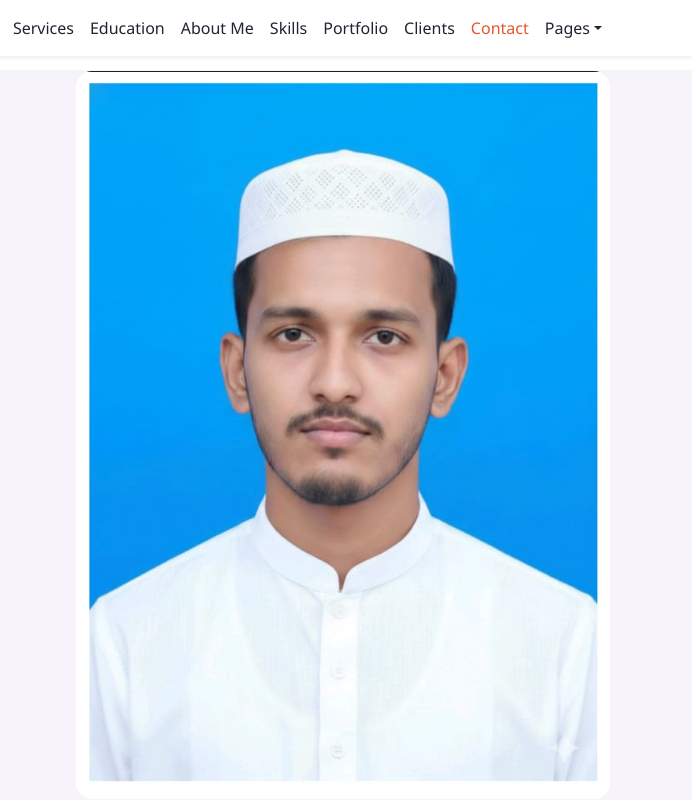
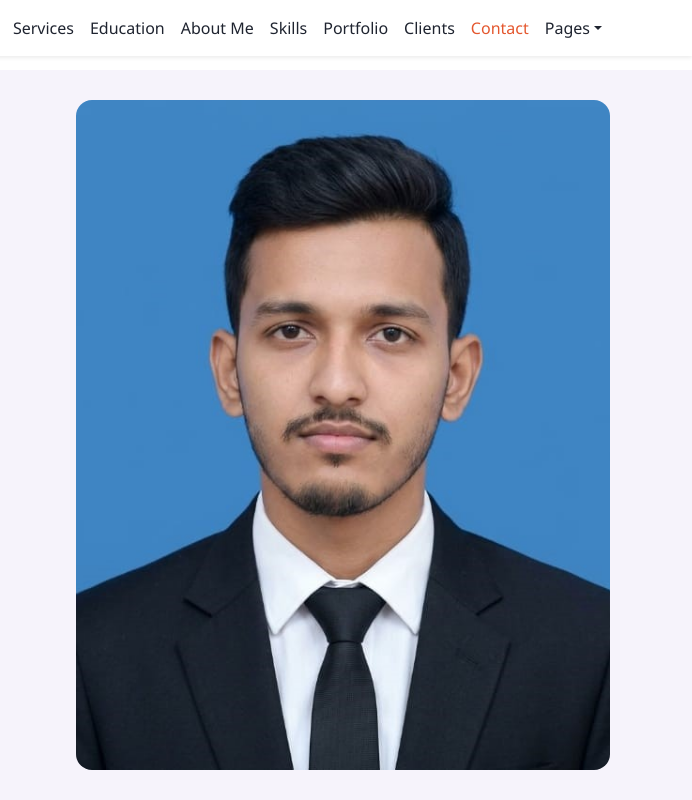
Before and after one commit to diplomainweb/portfolio, a plain HTML site: page index.html in a window 1280 px wide. Shown: the top 800 px of the page, 588-1280 px from the left. Drawn offline with nearby package versions, Linux system fonts and the light colour scheme.

Commit message:
Update index.html

```diff
--- a/index.html
+++ b/index.html
@@ -63,7 +63,7 @@
           </div>
         </div>
         <div class="col-lg-6 text-center">
-          <img src="img/0123.jpeg" class="img-fluid rounded-4" alt="Hero image">
+          <img src="img/last1.jpeg" class="img-fluid rounded-4" alt="Hero image">
         </div>
       </div>
     </div>
```
